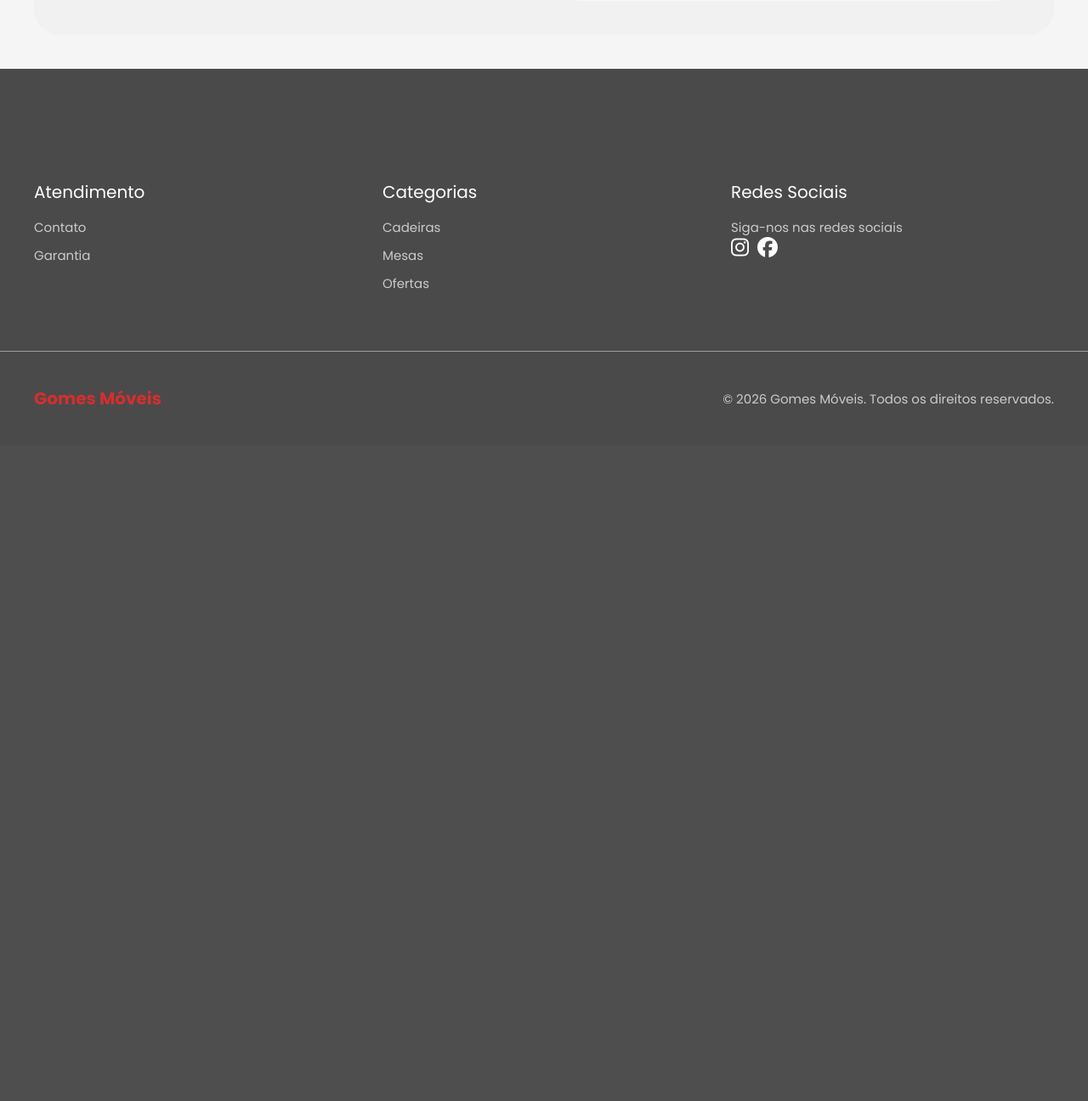
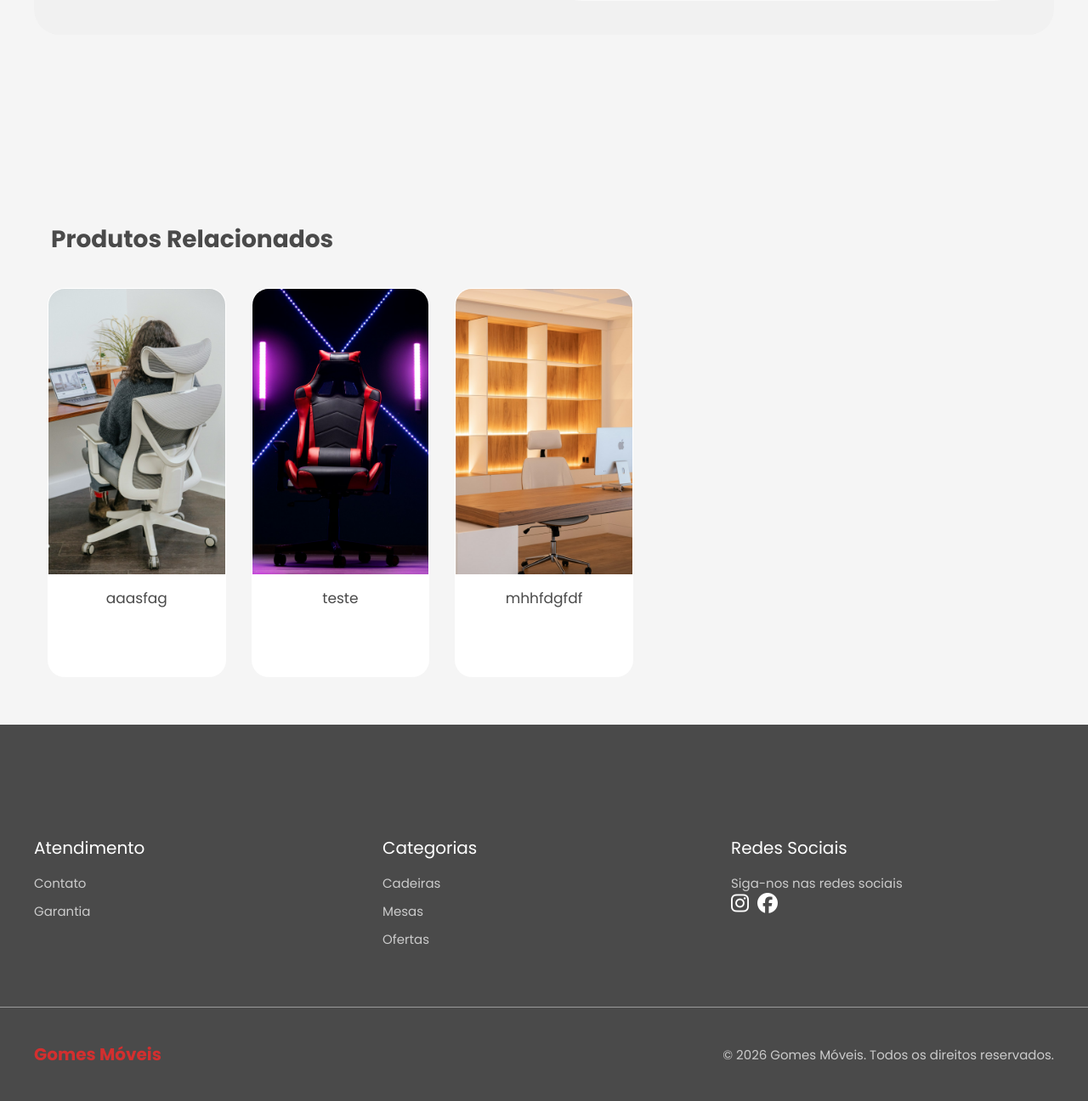
Before and after one commit to Fx4Nim4Tor/Gomes-Moveis-Site, a Django app: a page that uses gomesmoveis/core/templates/produto.html in a window 1280 px wide. Shown: the part 1087-2383 px from the top of the page at 85% size. Before the commit the page ends 1564 px from the top, so only its background shows below. Run offline with Django 5.2, Linux system fonts and the light colour scheme; data comes from the database, SQL or seed files in the repository; both versions use the stored data as it was after the commit.

Commit message:
puxando produtos relacionados na pagina do produto.
puxa de forma aleatorioa baseada na categoria mas puxa so 5

```diff
--- a/gomesmoveis/core/static/css/produto.css
+++ b/gomesmoveis/core/static/css/produto.css
@@ -51,13 +51,13 @@
     border-radius: 30px;
     overflow: hidden;
     display: flex;
-    justify-content: center;
+
+
     margin-bottom: 20px;
 }
 
 .img-1-produto img{
     width: 100%;
-    height: 100%;
     height: auto;
     object-fit: cover;
 }
@@ -142,8 +142,9 @@
     width: 50%;
     height: 100%;
     padding: 40px;
-    background-color: #fff5f5;
+    background-color: #f9f9f9;
     border-radius: 30px;
+
 }
 .nome-produto{
     width: 100%;
@@ -237,8 +238,78 @@
 
 
 
+/* OS PRODUTOS RELACIONADOS */
+.container-produtos-relacionados{
+    width: 100%;
+    height: 100%;
+    padding: 16px;
+    gap: 30px;
+    display: grid;
+    grid-template-columns: repeat(5, minmax(100px, 370px));
+    justify-content: center;
+}
+.container-produtos-relacionados a{
+    border-radius: 20px;
+    border: 1px solid rgba(255,255,255,0.5);
+    transition: transform 0.5s ease;
+    background-color: white;
+
+    overflow: hidden;
+    display: flex;
+    flex-direction: column;
+    text-decoration:none;
+    transition: transform 0.5s ease;
+}
+.container-produtos-relacionados a:hover{
+    box-shadow: 0 2px 8px rgba(0,0,0,0.08);
+    transform: translateY(-10px);
+}
 
 
+.img-container{
+    width: 100%;
+    height: 400px;
+    overflow: hidden;
+}
+.img-container img{
+    width: 100%;
+    height: 100%;
+    object-fit: cover;
+    display: block;
+    cursor: pointer;
+    transition: transform 0.5s ease;
+}
+.img-container img:hover{
+    transform: scale(1.05);
+}
+
+.paragrafo-produto{
+    width: 100%;
+    height: 30%;
+    padding: 15px;
+    display: flex;
+    justify-content: center;
+}
+.paragrafo-produto p{
+    color: #4A4A4A;
+    font-size: 17px;
+    font-family: "Poppins", sans-serif;
+    font-weight: 500;
+}
+
+.relacionado{
+    width: 100%;
+    margin-top: 200px;
+
+    padding: 20px;
+}
+
+.relacionado h1{
+    color: #4A4A4A;
+    font-size: 28px;
+    font-family: "Poppins", sans-serif;
+    font-weight: 600;
+}
 
 
 
--- a/gomesmoveis/core/templates/produto.html
+++ b/gomesmoveis/core/templates/produto.html
@@ -53,10 +53,26 @@
             </div>
         </div>
     </div>
+
+    <div class="relacionado">
+        <h1>Produtos Relacionados</h1>
+    </div>
+
     <div class="container-produtos-relacionados">
-
+        {% for p in produtos_relacionados %}
+        <a href="{% url 'produto' p.slug %}">
+            <div class="img-container">
+                <img src="{{ p.imagens.first.imagem.url }}">
+            </div>
+            <div class="paragrafo-produto">
+                <p>{{ p.nome }}</p>
+            </div>
+        </a>
+        {% endfor %}
     </div>
 </div>
+
+
 
 
 
--- a/gomesmoveis/core/views.py
+++ b/gomesmoveis/core/views.py
@@ -13,8 +13,16 @@ def inicio(request):
 def produto(request, slug):
     produto = get_object_or_404(Produto, slug=slug)
 
+    produtos_relacionados = (
+        Produto.objects
+        .filter(categoria=produto.categoria)   # mesma categoria
+        .exclude(id=produto.id)                # remove o produto atual
+        .order_by("?")[:5]                     # aleatório e limitado a 5
+    )
+
     return render(request, "produto.html", {
-        "produto": produto
+        "produto": produto,
+        "produtos_relacionados": produtos_relacionados
     })
 
 
```
Also changed, not shown: gomesmoveis/db.sqlite3, gomesmoveis/media/produtos/ergonomico_CreBuC5.jpg (added), gomesmoveis/media/produtos/executiva_Xf7koe2.jpg (added), gomesmoveis/media/produtos/gamer_tC8w3QR.jpg (added).
